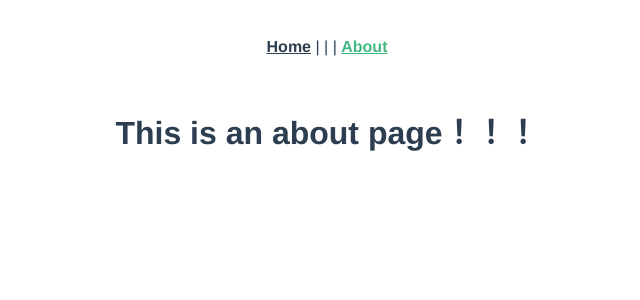
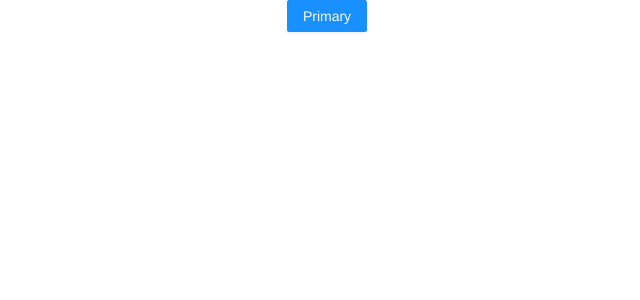
Before and after one commit to oumq/vue3-template, a Vue app: page /about in a window 1280 px wide. Shown: the top 300 px of the page, without its empty margins (313-953 px from the left). Built offline with nearby package versions, Linux system fonts and the light colour scheme.

Commit message:
build(): :heavy_plug_sign: 增加antd

```diff
--- a/babel.config.js
+++ b/babel.config.js
@@ -1,3 +1,10 @@
 module.exports = {
-  presets: ['@vue/cli-plugin-babel/preset']
+  presets: ['@vue/cli-plugin-babel/preset'],
+  plugins: [
+    [
+      'import',
+      { libraryName: 'ant-design-vue', libraryDirectory: 'es', style: 'css' }
+      // `style: true` 会加载 less 文件
+    ]
+  ]
 }
--- a/package.json
+++ b/package.json
@@ -10,6 +10,7 @@
     "pre-commit": "vue-cli-service lint && git add ."
   },
   "dependencies": {
+    "ant-design-vue": "^2.0.0-beta.6",
     "axios": "^0.20.0",
     "core-js": "^3.6.5",
     "dayjs": "^1.8.34",
@@ -35,6 +36,7 @@
     "@vue/compiler-sfc": "^3.0.0-0",
     "@vue/eslint-config-prettier": "^6.0.0",
     "@vue/eslint-config-typescript": "^5.0.2",
+    "babel-plugin-import": "^1.13.0",
     "compression-webpack-plugin": "^5.0.2",
     "eslint": "^6.7.2",
     "eslint-plugin-prettier": "^3.1.3",
--- a/src/App.vue
+++ b/src/App.vue
@@ -1,10 +1,5 @@
 <template>
   <div id="app">
-    <div id="nav">
-      <router-link to="/">Home</router-link>
-      | | |
-      <router-link to="/about">About</router-link>
-    </div>
     <router-view />
   </div>
 </template>
@@ -17,17 +12,4 @@
   text-align: center;
   color: #2c3e50;
 }
-
-#nav {
-  padding: 30px;
-
-  a {
-    font-weight: bold;
-    color: #2c3e50;
-
-    &.router-link-exact-active {
-      color: #42b983;
-    }
-  }
-}
 </style>
--- a/src/router/index.ts
+++ b/src/router/index.ts
@@ -4,7 +4,7 @@ const routes: Array<RouteRecordRaw> = [
   {
     path: '/',
     name: 'Home',
-    component: () => import(/* webpackChunkName: "about" */ '../views/Home.vue')
+    component: () => import(/* webpackChunkName: "home" */ '@/views/Home.vue')
   },
   {
     path: '/about',
@@ -12,8 +12,7 @@ const routes: Array<RouteRecordRaw> = [
     // route level code-splitting
     // this generates a separate chunk (about.[hash].js) for this route
     // which is lazy-loaded when the route is visited.
-    component: () =>
-      import(/* webpackChunkName: "about" */ '../views/About.vue')
+    component: () => import(/* webpackChunkName: "about" */ '@/views/About.vue')
   }
 ]
 
--- a/src/views/About.vue
+++ b/src/views/About.vue
@@ -1,5 +1,17 @@
 <template>
   <div class="about">
-    <h1>This is an about page！！！</h1>
+    <a-button type="primary">Primary</a-button>
   </div>
 </template>
+
+<script lang="ts">
+import { defineComponent } from 'vue'
+import { Button } from 'ant-design-vue'
+
+export default defineComponent({
+  name: 'Home',
+  components: {
+    AButton: Button
+  }
+})
+</script>
--- a/vue.config.js
+++ b/vue.config.js
@@ -37,6 +37,16 @@ module.exports = {
     loaderOptions: {
       scss: {
         prependData: `@import "@/styles/variables.scss";`
+      },
+      less: {
+        lessOptions: {
+          modifyVars: {
+            // 'primary-color': '#1DA57A',
+            // 'link-color': '#1DA57A',
+            // 'border-radius-base': '2px'
+          },
+          javascriptEnabled: true
+        }
       }
     }
   },
```
Also changed, not shown: src/utils/request.ts (+12 -11 lines), 1 other file (tests, documents, lock files or other folders).
